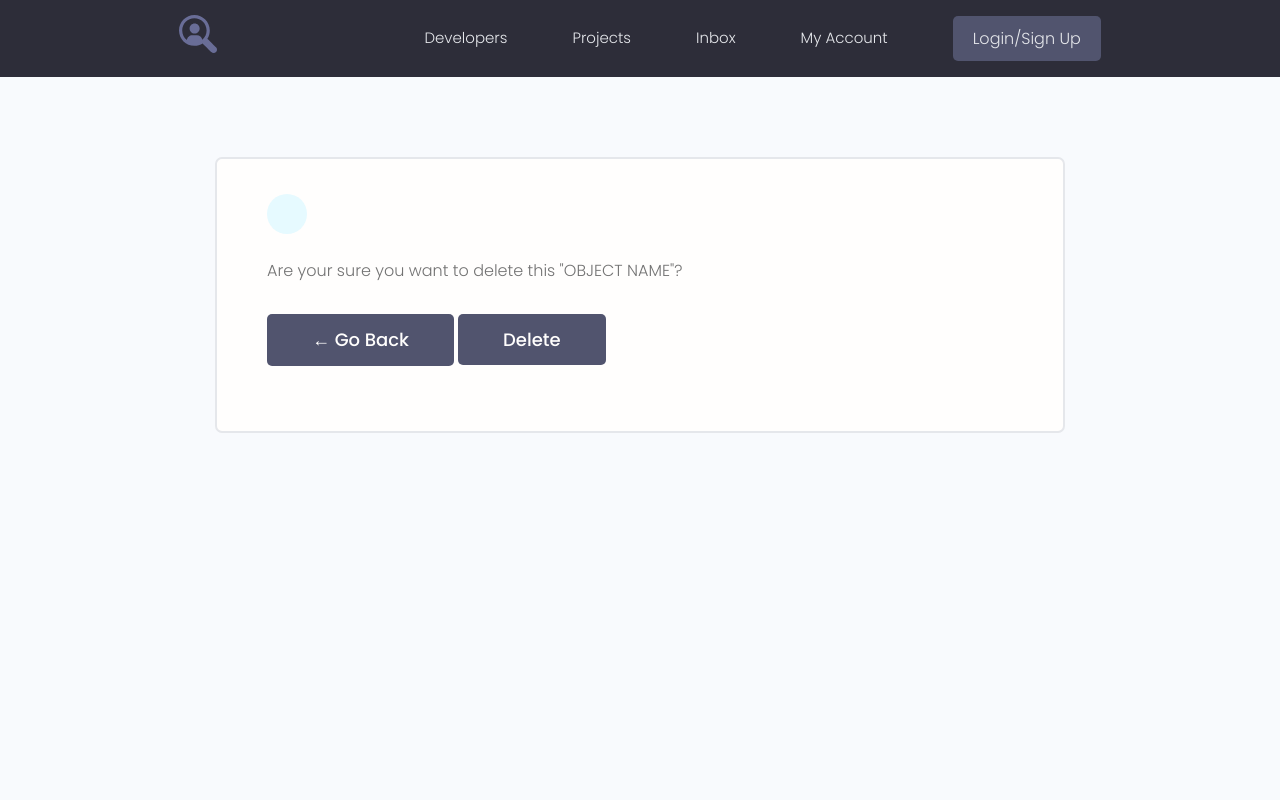
After one commit to StanislavPopovSP/Django_fourth_project, a Django app: page /projects/delete_project/1/ in a window 1280 px wide. The commit adds this page. Run offline with Django 4.2, Linux system fonts and the light colour scheme; a user stored in the database is signed in; data comes from the database, SQL or seed files in the repository; some libraries are stand-ins or nearby versions.

Commit message:
Добавил два обработчика, на редактирование и удаление пользователя, так же пути. Добавил готовую форму delete.html для удаления проекта пользователем.

```diff
--- /dev/null
+++ b/devsearch/projects/templates/projects/delete.html
@@ -0,0 +1,62 @@
+<!DOCTYPE html>
+<html lang="en">
+
+<head>
+    <meta charset="UTF-8" />
+    <meta http-equiv="X-UA-Compatible" content="IE=edge" />
+    <meta name="viewport" content="width=device-width, initial-scale=1.0" />
+
+    <!-- Favicon -->
+    <link rel="shortcut icon" href="images/favicon.ico" type="image/x-icon" />
+    <!-- Icon - IconMonster -->
+    <link rel="stylesheet" href="https://cdn.iconmonstr.com/1.3.0/css/iconmonstr-iconic-font.min.css" />
+    <!-- Mumble UI -->
+    <link rel="stylesheet" href="uikit/styles/uikit.css" />
+    <!-- Dev Search UI -->
+    <link rel="stylesheet" href="styles/app.css" />
+
+    <title>DevSearch - Connect with Developers!</title>
+</head>
+
+<body>
+    <!-- Header Section -->
+    <header class="header">
+        <div class="container container--narrow">
+            <a href="/" class="header__logo">
+                <img src="images/logo.svg" alt="DevSearch Logo" />
+            </a>
+            <nav class="header__nav">
+                <input type="checkbox" id="responsive-menu" />
+                <label for="responsive-menu" class="toggle-menu">
+                    <span>Menu</span>
+                    <div class="toggle-menu__lines"></div>
+                </label>
+                <ul class="header__menu">
+                    <li class="header__menuItem"><a href="index.html">Developers</a></li>
+                    <li class="header__menuItem"><a href="projects.html">Projects</a></li>
+                    <li class="header__menuItem"><a href="inbox.html">Inbox</a></li>
+                    <li class="header__menuItem"><a href="account.html">My Account</a></li>
+                    <li class="header__menuItem"><a href="login.html" class="btn btn--sub">Login/Sign Up</a></li>
+                </ul>
+            </nav>
+        </div>
+    </header>
+
+    <!-- Main Section -->
+    <main class="formPage my-xl">
+        <div class="content-box">
+            <div class="formWrapper">
+                <a class="backButton" href="#"><i class="im im-angle-left"></i></a>
+                <br>
+
+                <form class="form" method="POST">
+                    <p>Are your sure you want to delete this "OBJECT NAME"?</p>
+                    <a class="btn btn--sub btn--lg  my-md" href="#">&#x2190 Go Back</a>
+                    <input class="btn btn--sub btn--lg  my-md" type="submit" value="Delete" />
+                </form>
+            </div>
+        </div>
+    </main>
+</body>
+
+</html>
--- a/devsearch/projects/urls.py
+++ b/devsearch/projects/urls.py
@@ -6,4 +6,6 @@ urlpatterns = [
     path('project/<str:pk>/', views.project, name='project'),
 
     path('create_project/', views.create_project, name='create_project'), # Путь для создания какого то проекта.
+    path('update_project/<str:pk>/', views.update_project, name='update_project'), # Путь для кнопки обновить проект.
+    path('delete_project/<str:pk>/', views.delete_project, name='delete_project'), # Путь для кнопки удалить проект.
 ]
--- a/devsearch/projects/views.py
+++ b/devsearch/projects/views.py
@@ -1,7 +1,8 @@
 from django.shortcuts import render, redirect
-from .models import Project
+from .models import Project, Tag
 from .forms import ProjectForm
-from django.contrib.auth.decorators import login_required # Декоратор для того что бы только пользователь смог что то делать
+from django.contrib.auth.decorators import login_required  # Декоратор для того что бы только пользователь смог что то делать
+
 
 def projects(request):
     """Функция, отвечает за доступ ко всем объектам таблицы"""
@@ -15,19 +16,59 @@ def project(request, pk):
     project_obj = Project.objects.get(id=pk)
     return render(request, 'projects/single-project.html', {'project': project_obj})
 
-@login_required(login_url='login') # перенаправляет на страницу незарегистрированного пользователя
+
+@login_required(login_url='login')  # перенаправляет на страницу незарегистрированного пользователя
 def create_project(request):
     """Функция, отвечает за создание какого-то проекта, для авторизированного пользователя."""
-    profile = request.user.profile # привяжем профиль пользователя к данной форме
+    profile = request.user.profile  # привяжем профиль пользователя к данной форме
     form = ProjectForm()
 
     if request.method == 'POST':
         form = ProjectForm(request.POST, request.FILES)
-        if form.is_valid(): # проверяется валидность введенных данных, встроенная проверка.
+        if form.is_valid():  # проверяется валидность введенных данных, встроенная проверка.
             project = form.save(commit=False)
             project.owner = profile
             project.save()
-            return redirect('account') # перенаправим на какую-то страницу
+            return redirect('account')  # перенаправим на какую-то страницу
 
     context = {'form': form}
     return render(request, 'projects/form-template.html', context)
+
+
+@login_required(login_url='login')
+def update_project(request, pk):
+    """Редактирует проект пользователя."""
+    profile = request.user.profile
+    project = profile.project_set.get(id=pk)  # нужно получить данные по профилю пользователя.
+    form = ProjectForm(instance=project)
+
+    if request.method == 'POST':
+        newtags = request.POST.get('newtags').replace(',', '').split()
+        form = ProjectForm(request.POST, request.FILES, instance=project)
+        if form.is_valid():
+            project = form.save()
+            for tag in newtags:
+                tag, created = Tag.objects.get_or_create(name=tag)  # будет возвращать либо тег кот-й сущ-ет, либо которого нету(новый) Метод get_or_create - получить или создать.
+                project.tags.add(tag)
+            return redirect('account')
+
+    context = {
+        'form': form,
+        'project': project
+    }
+
+    return render(request, 'project/form-template.html', context)
+
+@login_required(login_url='login')
+def delete_project(request, pk):
+    """Удаляет проект пользователя"""
+    profile = request.user.profile
+    project = profile.project_set.get(id=pk)
+
+    if request.method == 'POST':
+        project.delete()
+        return redirect('projects')
+
+    context = {'object': project}
+
+    return render(request, 'projects/delete.html', context)
--- a/devsearch/users/templates/users/account.html
+++ b/devsearch/users/templates/users/account.html
@@ -55,8 +55,8 @@
                             </p>
                         </td>
                         <td class="settings__tableActions">
-                            <a class="tag tag--pill tag--main settings__btn" href="#"><i class="im im-edit"></i> Edit</a>
-                            <a class="tag tag--pill tag--main settings__btn" href="#"><i class="im im-x-mark-circle-o"></i>
+                            <a class="tag tag--pill tag--main settings__btn" href=""><i class="im im-edit"></i> Edit</a>
+                            <a class="tag tag--pill tag--main settings__btn" href=""><i class="im im-x-mark-circle-o"></i>
                                 Delete</a>
                         </td>
                     </tr>
```
